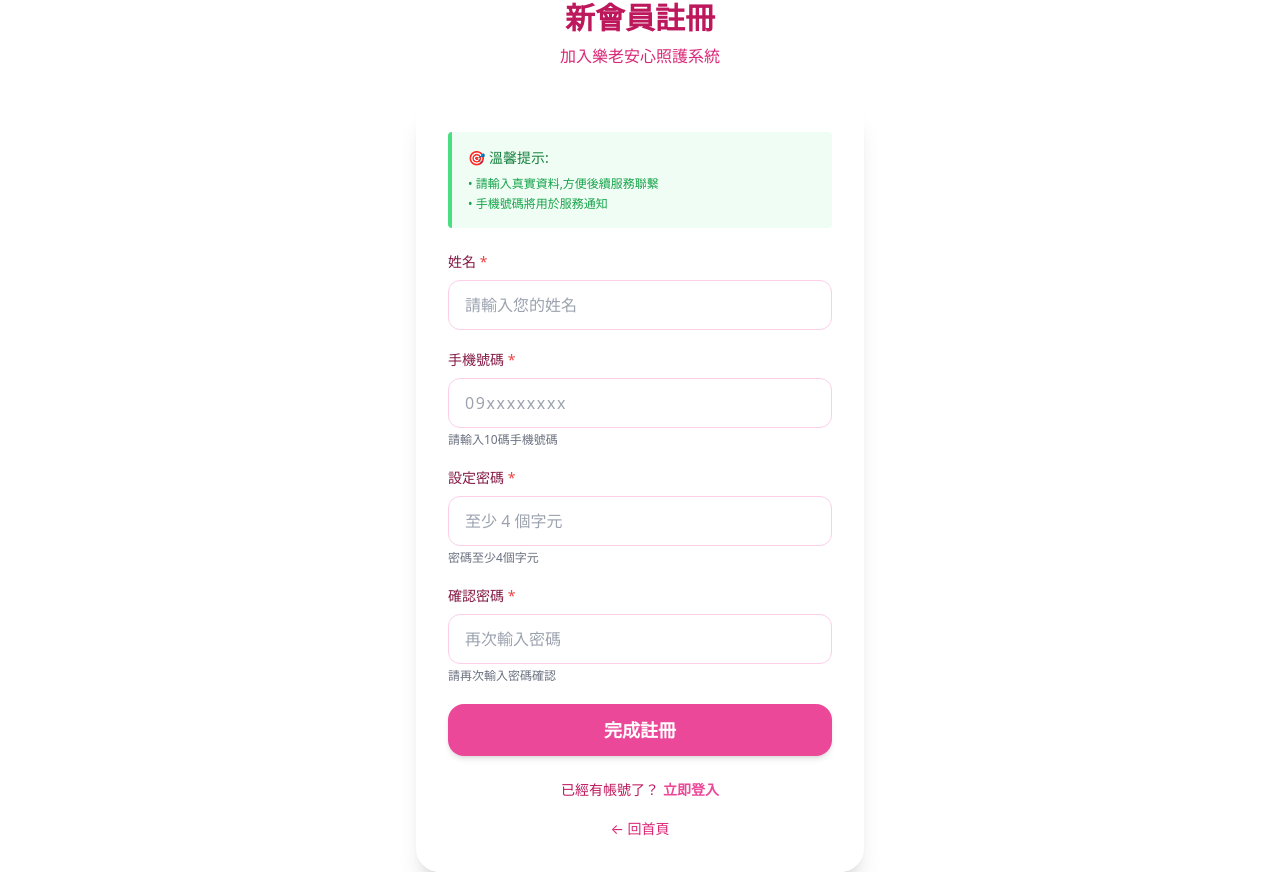
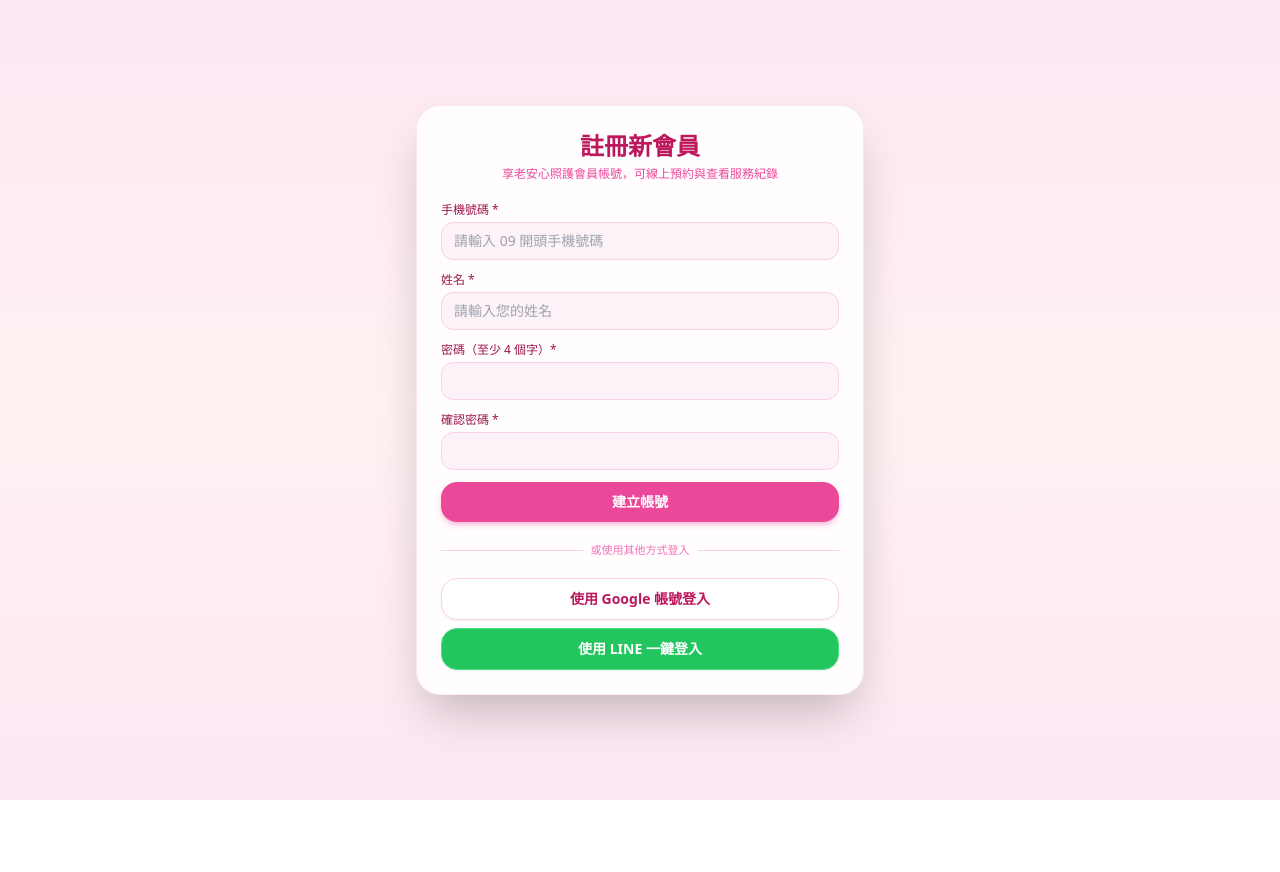
Before and after one commit to CH-laundry/elderly-care-system, a Next.js app: page /register in a window 1280 px wide. After the commit the page ends 800 px from the top, so only its background shows below. Built offline with nearby package versions, Linux system fonts and the light colour scheme.

Commit message:
Update register.js

```diff
--- a/pages/register.js
+++ b/pages/register.js
@@ -1,190 +1,184 @@
 // pages/register.js
 import { useState } from 'react';
 import { useRouter } from 'next/router';
-import Link from 'next/link';
 
-export default function Register() {
+export default function RegisterPage() {
   const router = useRouter();
   const [form, setForm] = useState({
+    phone: '',
     name: '',
-    phone: '',
     password: '',
     confirmPassword: '',
   });
-  const [loading, setLoading] = useState(false);
-  const [error, setError] = useState('');
+  const [submitting, setSubmitting] = useState(false);
+  const [message, setMessage] = useState('');
 
   const handleChange = (e) => {
     const { name, value } = e.target;
-    if (name === 'phone') {
-      const digits = value.replace(/[^\d]/g, '').slice(0, 10);
-      setForm(prev => ({ ...prev, phone: digits }));
-    } else {
-      setForm(prev => ({ ...prev, [name]: value }));
-    }
+    setMessage('');
+    setForm((prev) => ({ ...prev, [name]: value }));
   };
 
   const handleSubmit = async (e) => {
     e.preventDefault();
-    setError('');
+    setMessage('');
 
-    if (!form.name || !form.phone || !form.password || !form.confirmPassword) {
-      setError('請填寫所有欄位');
+    if (!form.phone || !form.name || !form.password || !form.confirmPassword) {
+      setMessage('請完整填寫手機、姓名與密碼。');
+      return;
+    }
+
+    if (form.password.length < 4) {
+      setMessage('密碼至少需要 4 個字元。');
       return;
     }
 
     if (form.password !== form.confirmPassword) {
-      setError('密碼與確認密碼不符');
+      setMessage('兩次輸入的密碼不一致，請確認。');
       return;
     }
 
-    if (form.password.length < 4) {
-      setError('密碼至少需要 4 個字元');
-      return;
-    }
-
-    if (form.phone.length !== 10) {
-      setError('請輸入正確的 10 碼手機號碼');
-      return;
-    }
-
-    setLoading(true);
-
+    setSubmitting(true);
     try {
-      const res = await fetch('/api/auth/register', {
+      const resp = await fetch('/api/register', {
         method: 'POST',
         headers: { 'Content-Type': 'application/json' },
         body: JSON.stringify({
+          phone: form.phone,
           name: form.name,
-          phone: form.phone,
           password: form.password,
         }),
       });
 
-      const data = await res.json();
+      const data = await resp.json();
 
-      if (!res.ok) {
-        throw new Error(data.error || '註冊失敗');
+      if (!resp.ok) {
+        setMessage(data.error || '註冊失敗，請稍後再試。');
+        return;
       }
 
-      localStorage.setItem('memberPhone', form.phone);
-      localStorage.setItem('memberName', form.name);
-
-      router.push('/member/dashboard');
+      setMessage('註冊成功，將為您導向登入頁面。');
+      setTimeout(() => {
+        router.push('/login');
+      }, 1000);
     } catch (err) {
-      setError(err.message);
+      console.error(err);
+      setMessage('系統錯誤，請稍後再試。');
     } finally {
-      setLoading(false);
+      setSubmitting(false);
     }
   };
 
+  const handleGoogleClick = () => {
+    alert('Google 登入功能將之後開放，現階段請先使用手機註冊 / 登入。');
+  };
+
+  const handleLineClick = () => {
+    alert('LINE 一鍵登入功能將之後開放，現階段請先使用手機註冊 / 登入。');
+  };
+
   return (
-    <div className="min-h-screen flex items-center justify-center px-4" style={{ background: 'linear-gradient(135deg, #FFE5EC 0%, #FFC9D9 100%) !important', minHeight: '100vh' }}>
-      <div className="max-w-md w-full">
-        <div className="text-center mb-8">
-          <h1 className="text-3xl font-bold text-pink-700 mb-2">新會員註冊</h1>
-          <p className="text-pink-600">加入樂老安心照護系統</p>
+    <div className="min-h-screen flex items-center justify-center bg-gradient-to-b from-pink-100 via-rose-50 to-pink-100">
+      <div className="max-w-md w-full mx-4 bg-white/90 rounded-3xl shadow-2xl border border-pink-100 p-6 space-y-5">
+        <div className="text-center space-y-1">
+          <h1 className="text-2xl font-bold text-pink-700">註冊新會員</h1>
+          <p className="text-xs text-pink-500">
+            享老安心照護會員帳號，可線上預約與查看服務紀錄
+          </p>
         </div>
 
-        <div className="bg-white/90 rounded-3xl shadow-xl p-8">
-          <div className="bg-green-50 border-l-4 border-green-400 p-4 mb-6 rounded">
-            <p className="text-sm text-green-700 font-medium mb-2">🎯 溫馨提示:</p>
-            <ul className="text-xs text-green-600 space-y-1">
-              <li>• 請輸入真實資料,方便後續服務聯繫</li>
-              <li>• 手機號碼將用於服務通知</li>
-            </ul>
+        <form onSubmit={handleSubmit} className="space-y-3">
+          <div>
+            <label className="block text-xs font-medium text-pink-800 mb-1">
+              手機號碼 *
+            </label>
+            <input
+              type="tel"
+              name="phone"
+              value={form.phone}
+              onChange={handleChange}
+              placeholder="請輸入 09 開頭手機號碼"
+              className="w-full rounded-xl border border-pink-200 bg-pink-50 text-sm px-3 py-2 focus:outline-none focus:ring-2 focus:ring-pink-400"
+            />
           </div>
 
-          <form onSubmit={handleSubmit} className="space-y-5">
           <div>
-              <label className="block text-sm font-medium text-pink-900 mb-2">
-                姓名 <span className="text-red-500">*</span>
+            <label className="block text-xs font-medium text-pink-800 mb-1">
+              姓名 *
             </label>
             <input
               type="text"
               name="name"
               value={form.name}
               onChange={handleChange}
-                className="w-full rounded-xl border border-pink-200 px-4 py-3 text-base focus:outline-none focus:ring-2 focus:ring-pink-300"
               placeholder="請輸入您的姓名"
+              className="w-full rounded-xl border border-pink-200 bg-pink-50 text-sm px-3 py-2 focus:outline-none focus:ring-2 focus:ring-pink-400"
             />
           </div>
 
           <div>
-              <label className="block text-sm font-medium text-pink-900 mb-2">
-                手機號碼 <span className="text-red-500">*</span>
-              </label>
-              <input
-                type="tel"
-                inputMode="numeric"
-                name="phone"
-                value={form.phone}
-                onChange={handleChange}
-                className="w-full rounded-xl border border-pink-200 px-4 py-3 text-base tracking-widest focus:outline-none focus:ring-2 focus:ring-pink-300"
-                placeholder="09xxxxxxxx"
-                maxLength="10"
-              />
-              <p className="text-xs text-gray-500 mt-1">請輸入10碼手機號碼</p>
-            </div>
-
-            <div>
-              <label className="block text-sm font-medium text-pink-900 mb-2">
-                設定密碼 <span className="text-red-500">*</span>
+            <label className="block text-xs font-medium text-pink-800 mb-1">
+              密碼（至少 4 個字）*
             </label>
             <input
               type="password"
               name="password"
               value={form.password}
               onChange={handleChange}
-                className="w-full rounded-xl border border-pink-200 px-4 py-3 text-base focus:outline-none focus:ring-2 focus:ring-pink-300"
-                placeholder="至少 4 個字元"
-                minLength="4"
+              className="w-full rounded-xl border border-pink-200 bg-pink-50 text-sm px-3 py-2 focus:outline-none focus:ring-2 focus:ring-pink-400"
             />
-              <p className="text-xs text-gray-500 mt-1">密碼至少4個字元</p>
           </div>
 
           <div>
-              <label className="block text-sm font-medium text-pink-900 mb-2">
-                確認密碼 <span className="text-red-500">*</span>
+            <label className="block text-xs font-medium text-pink-800 mb-1">
+              確認密碼 *
             </label>
             <input
               type="password"
               name="confirmPassword"
               value={form.confirmPassword}
               onChange={handleChange}
-                className="w-full rounded-xl border border-pink-200 px-4 py-3 text-base focus:outline-none focus:ring-2 focus:ring-pink-300"
-                placeholder="再次輸入密碼"
+              className="w-full rounded-xl border border-pink-200 bg-pink-50 text-sm px-3 py-2 focus:outline-none focus:ring-2 focus:ring-pink-400"
             />
-              <p className="text-xs text-gray-500 mt-1">請再次輸入密碼確認</p>
           </div>
 
-            {error && (
-              <div className="bg-red-50 text-red-700 px-4 py-3 rounded-xl text-sm border border-red-200">
-                {error}
-              </div>
+          {message && (
+            <p className="text-xs text-pink-700 bg-pink-50 border border-pink-200 rounded-xl px-3 py-2">
+              {message}
+            </p>
           )}
 
           <button
             type="submit"
-              disabled={loading}
-              className="w-full py-3 rounded-2xl text-lg font-semibold bg-pink-500 text-white shadow-md hover:bg-pink-600 transition disabled:opacity-60"
+            disabled={submitting}
+            className="w-full mt-1 inline-flex justify-center items-center rounded-2xl px-4 py-2.5 text-sm font-semibold bg-pink-500 text-white hover:bg-pink-600 disabled:opacity-60 disabled:cursor-not-allowed shadow-md shadow-pink-400/40"
           >
-              {loading ? '註冊中...' : '完成註冊'}
+            {submitting ? '送出中…' : '建立帳號'}
           </button>
         </form>
 
-          <div className="mt-6 text-center text-sm text-pink-700">
-            已經有帳號了？
-            <Link href="/login" className="font-semibold hover:underline ml-1">
-              立即登入
-            </Link>
+        <div className="flex items-center gap-2">
+          <div className="flex-1 h-px bg-pink-200" />
+          <span className="text-[11px] text-pink-400">或使用其他方式登入</span>
+          <div className="flex-1 h-px bg-pink-200" />
         </div>
 
-          <div className="mt-4 text-center">
-            <Link href="/" className="text-sm text-pink-600 hover:underline">
-              ← 回首頁
-            </Link>
-          </div>
+        <div className="space-y-2">
+          <button
+            type="button"
+            onClick={handleGoogleClick}
+            className="w-full flex items-center justify-center gap-2 rounded-2xl border border-pink-200 bg-white text-pink-700 text-sm font-semibold py-2.5 shadow-sm"
+          >
+            <span>使用 Google 帳號登入</span>
+          </button>
+
+          <button
+            type="button"
+            onClick={handleLineClick}
+            className="w-full flex items-center justify-center gap-2 rounded-2xl border border-green-400 bg-green-500 text-white text-sm font-semibold py-2.5 shadow-sm"
+          >
+            <span>使用 LINE 一鍵登入</span>
+          </button>
         </div>
       </div>
     </div>
```
Lines whose indentation alone changed are shown as unchanged.
